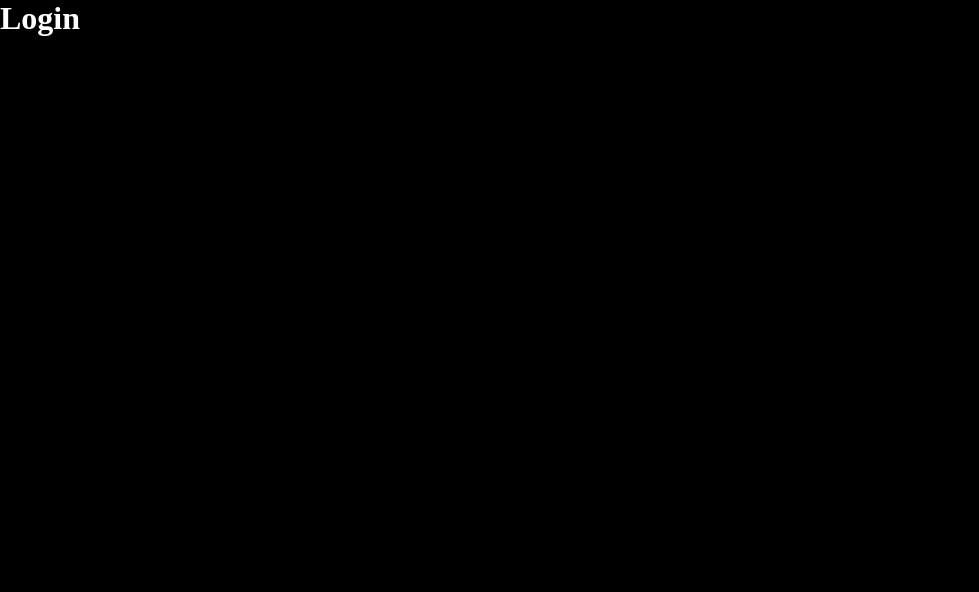
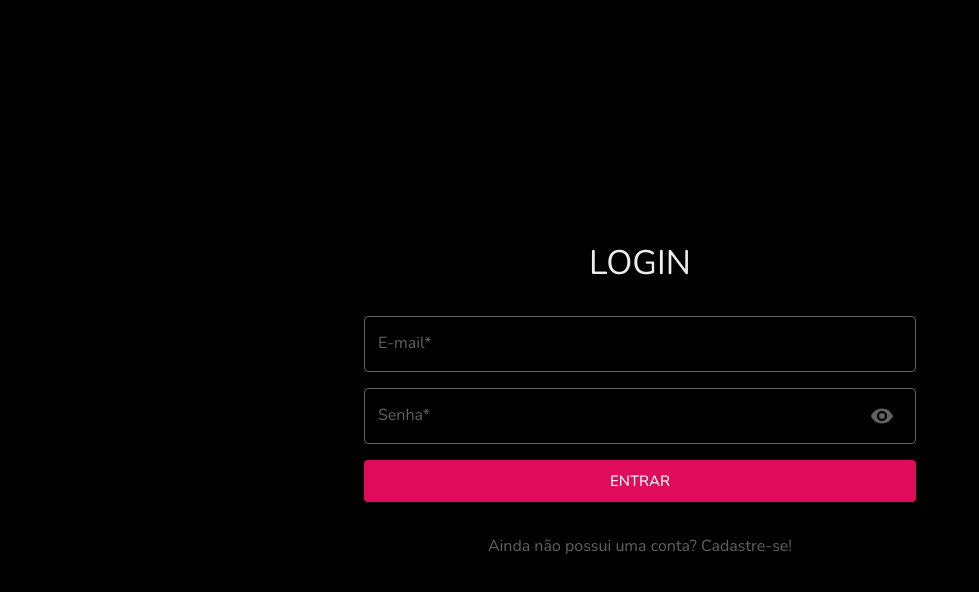
Before and after one commit to devRafaCoelho/records-system-front, a React (Vite) app in the folder records-system/: page /login in a window 1280 px wide. Shown: the top 592 px of the page, without its empty margins (0-979 px from the left). Built offline with nearby package versions, Linux system fonts and the light colour scheme.

Commit message:
created login page

```diff
--- /dev/null
+++ b/records-system/src/components/LoginForm/index.tsx
@@ -0,0 +1,83 @@
+import { yupResolver } from '@hookform/resolvers/yup';
+import { Button, Container, Grid } from '@mui/material';
+import { AxiosError } from 'axios';
+import { useForm } from 'react-hook-form';
+import { useMutation } from 'react-query';
+import { useNavigate } from 'react-router-dom';
+import { LoginSchema } from '../../schemas/LoginSchema.ts';
+import { api } from '../../services/api.ts';
+import { LoginData } from '../../types/types.ts';
+import Input from '../Input/index.tsx';
+
+export default function LoginForm() {
+  const navigate = useNavigate();
+
+  const {
+    register,
+    handleSubmit,
+    formState: { errors },
+    setError
+  } = useForm<LoginData>({
+    resolver: yupResolver(LoginSchema),
+    defaultValues: {
+      email: '',
+      password: ''
+    }
+  });
+
+  const { mutate } = useMutation(api.loginUser, {
+    onSuccess: () => {
+      navigate('/home');
+    },
+    onError: (error: AxiosError<any>) => {
+      const responseData = error?.response?.data;
+
+      if (responseData?.error) {
+        const errorData = Object.keys(responseData.error) as Array<keyof LoginData>;
+
+        errorData.forEach((elementData) => {
+          setError(
+            elementData,
+            {
+              type: 'manual',
+              message: responseData.error[elementData]
+            },
+            {
+              shouldFocus: true
+            }
+          );
+        });
+      }
+    }
+  });
+
+  async function onSubmit(data: LoginData) {
+    mutate(data);
+  }
+
+  return (
+    <Container component="form" maxWidth="sm" onSubmit={handleSubmit(onSubmit)}>
+      <Grid container spacing={2}>
+        <Grid item xs={12}>
+          <Input name="email" type="email" label="E-mail*" register={register} errors={errors} />
+        </Grid>
+
+        <Grid item xs={12}>
+          <Input
+            name="password"
+            type="password"
+            label="Senha*"
+            register={register}
+            errors={errors}
+          />
+        </Grid>
+
+        <Grid item xs={12}>
+          <Button variant="contained" size="large" type="submit" fullWidth>
+            Entrar
+          </Button>
+        </Grid>
+      </Grid>
+    </Container>
+  );
+}
--- a/records-system/src/components/UserRegisterForm/index.tsx
+++ b/records-system/src/components/UserRegisterForm/index.tsx
@@ -4,12 +4,12 @@ import { AxiosError } from 'axios';
 import { useForm } from 'react-hook-form';
 import { useMutation } from 'react-query';
 import { useNavigate } from 'react-router-dom';
+import { UserSchema } from '../../schemas/UserSchema';
 import { api } from '../../services/api';
 import { RegiterUserData } from '../../types/types';
+import CPFInput from '../CPFInput.tsx';
 import Input from '../Input';
 import PhoneInput from '../PhoneInput';
-import { UserSchema } from '../../schemas/UserSchema';
-import CPFInput from '../CPFInput.tsx';
 
 export default function UserRegisterForm() {
   const navigate = useNavigate();
--- a/records-system/src/pages/Login/index.tsx
+++ b/records-system/src/pages/Login/index.tsx
@@ -1,3 +1,21 @@
+import { Typography } from '@mui/material';
+import LoginForm from '../../components/LoginForm';
+import { FormContainer, StyledLink, StyledTypography } from '../../styles/styles';
+
 export default function Login() {
-  return <h1>Login</h1>
+  return (
+    <FormContainer>
+      <Typography variant="h4" color="grey.200">
+        LOGIN
+      </Typography>
+
+      <LoginForm />
+
+      <StyledLink to="/login">
+        <StyledTypography variant="body1" color="grey.700">
+          Ainda não possui uma conta? Cadastre-se!
+        </StyledTypography>
+      </StyledLink>
+    </FormContainer>
+  );
 }
--- /dev/null
+++ b/records-system/src/schemas/LoginSchema.ts
@@ -0,0 +1,6 @@
+import * as yup from 'yup';
+
+export const LoginSchema = yup.object().shape({
+  email: yup.string().required('Este campo deve ser preenchido'),
+  password: yup.string().required('Este campo deve ser preenchido')
+});
--- a/records-system/src/services/api.ts
+++ b/records-system/src/services/api.ts
@@ -1,6 +1,6 @@
 import axios from 'axios';
 import { getItem, setItem } from '../utils/storage';
-import { RegiterUserData, UserData } from '../types/types';
+import { LoginData, RegiterUserData, UserData } from '../types/types';
 
 const URL = 'http://localhost:8000';
 
@@ -9,7 +9,7 @@ async function registerUser(user: RegiterUserData): Promise<UserData> {
   return response.data;
 }
 
-async function loginUser(user: UserData): Promise<UserData> {
+async function loginUser(user: LoginData): Promise<UserData> {
   const response = await axios.post(`${URL}/user/login`, user);
 
   const { token } = response.data;
--- a/records-system/src/styles/styles.ts
+++ b/records-system/src/styles/styles.ts
@@ -1,4 +1,5 @@
-import { Container, TextField, css, styled } from '@mui/material';
+import { Container, TextField, Typography, css, styled } from '@mui/material';
+import { Link } from 'react-router-dom';
 
 export const FormContainer = styled(Container)`
   min-height: 100vh;
@@ -8,6 +9,21 @@ export const FormContainer = styled(Container)`
   justify-content: center;
   text-align: center;
   gap: 4vh;
+`;
+
+export const StyledLink = styled(Link)`
+  text-decoration: none;
+`;
+
+export const StyledTypography = styled(Typography)`
+  ${({ theme }) => css`
+    transition: 0.4s all ease-in-out;
+
+    &:hover {
+      transition: 0.4s all ease-in-out;
+      color: ${theme.palette.grey[200]};
+    }
+  `}
 `;
 
 export const CustomTextField = styled(TextField)`
--- a/records-system/src/types/types.ts
+++ b/records-system/src/types/types.ts
@@ -18,3 +18,8 @@ export type RegiterUserData = {
   password: string;
   confirmPassword: string;
 };
+
+export type LoginData = {
+  email: string;
+  password: string;
+};
```
Also changed, not shown: records-system/src/components/ZipCodeInput/index.tsx (added, +30 -0 lines).
